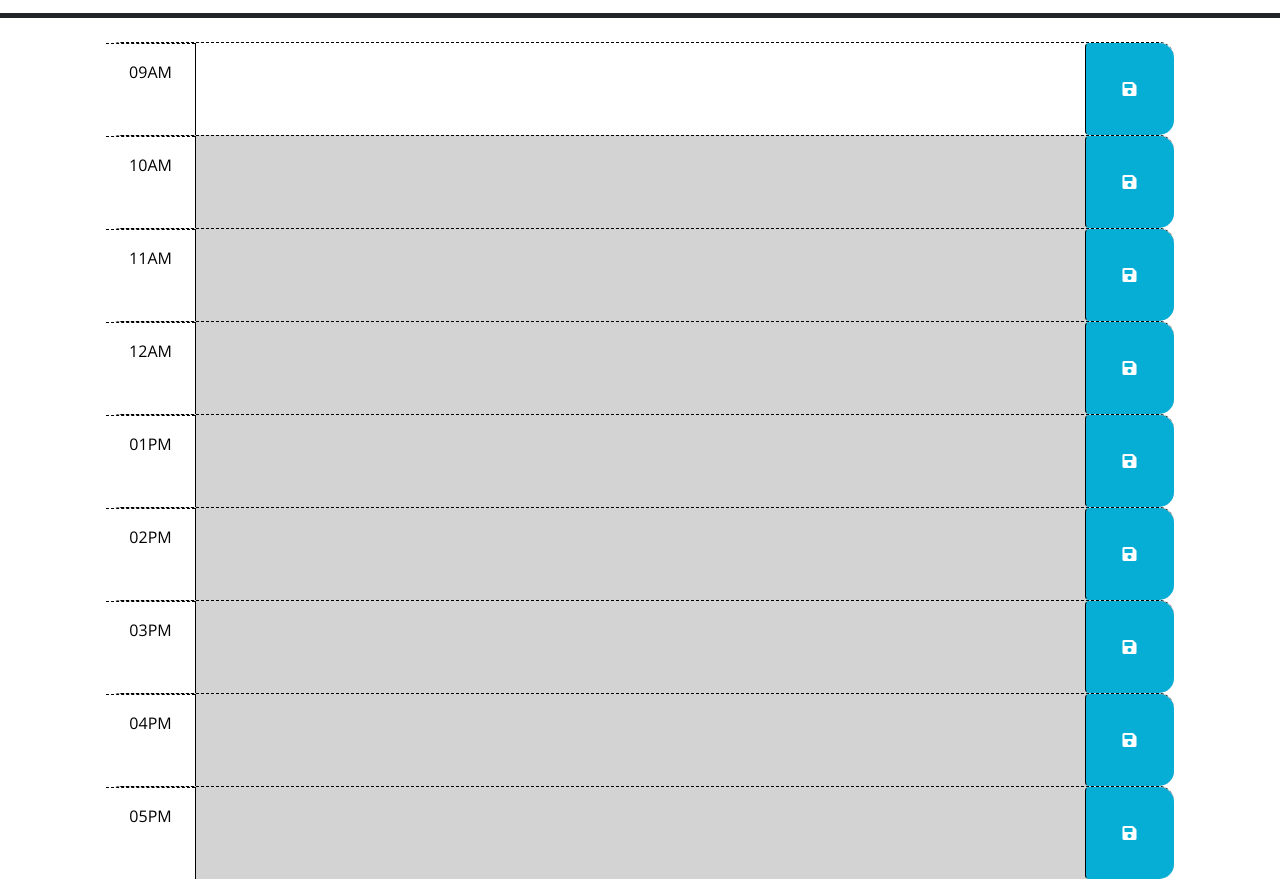
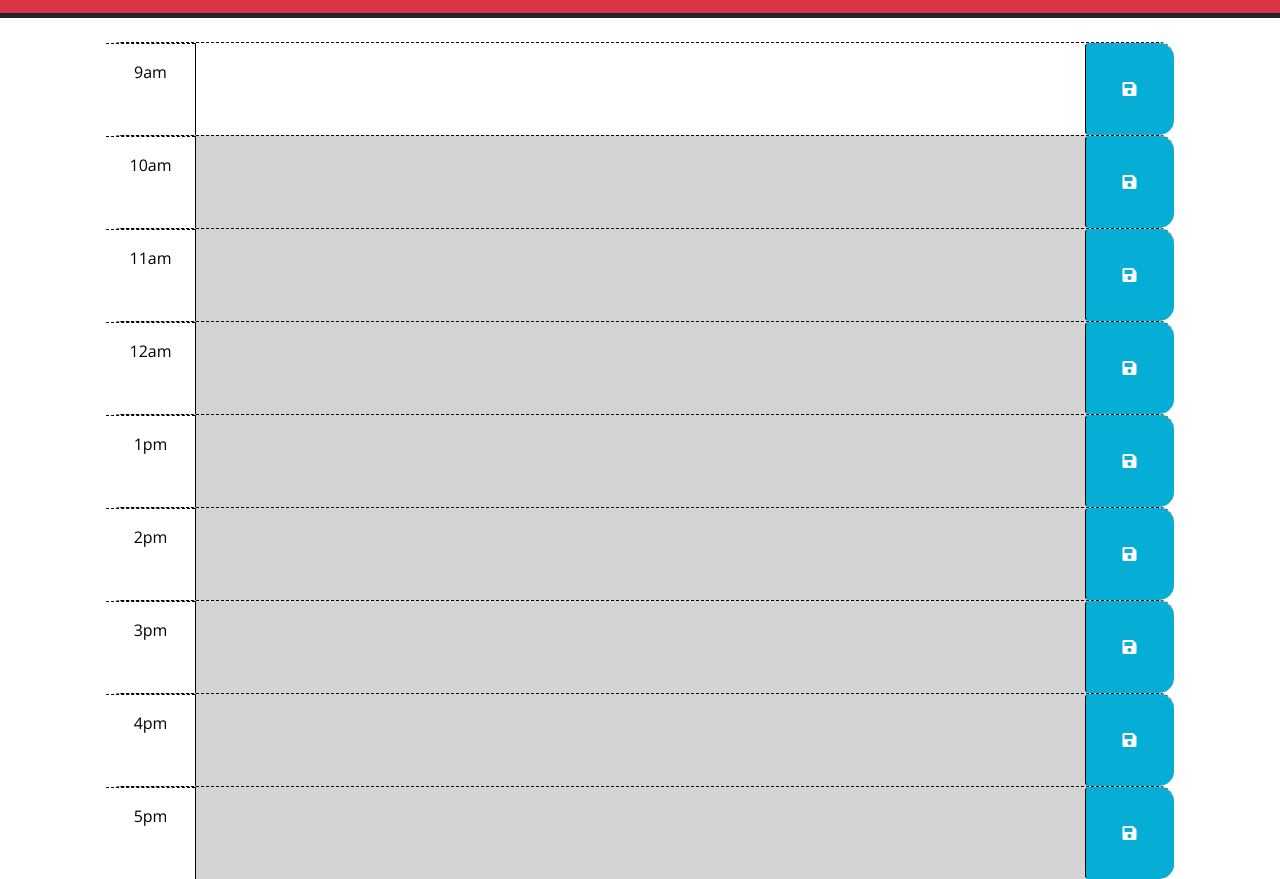
Before and after one commit to frankiebelize/Daily-Planner, a plain HTML site: page index.html in a window 1280 px wide. Shown: the part 260-1139 px from the top of the page. Drawn offline with nearby package versions, Linux system fonts and the light colour scheme.

Commit message:
minor updates

```diff
--- a/assets/script.js
+++ b/assets/script.js
@@ -11,25 +11,27 @@ $('#currentDay').text(today.format('MMM D, YYYY'));
 const timeBlock = $('.hour');
 const timeNow =(today.format('H'));
 
+console.log(today);
+console.log(timeBlock)
+console.log(timeNow)
 
 
 
 // $(function () {
 
-$(".saveBtn").on("click", function (event) {
-  const textEl = event.target.parentElement.previousElementSibling.children[1].value;
-  localStorage.setItem(event.target.attributes[1].value, textEl);
-});
 
-  function displayTime(){
-    var today = dayjs();
-    $('#currentDay').text(today.format('MMM D, YYYY'));
-    }
-    setInterval(displayTime,1000);
+
+  // function displayTime(){
+  //   var today = dayjs();
+  //   $('#currentDay').text(today.format('MMM D, YYYY'));
+  //   }
+  //   console.log(today);
+  //   setInterval(displayTime,1000);
 
     $.each(timeBlock, function (i, hour){
-      const hourId = parseInt($(this).attr("id"));
-      if (hourId === timeNow) {
+      var hourId = parseInt($(this).attr("id"));
+      console.log(hourId);
+      if (hourId == timeNow) {
         $(this).next().addClass("present");
 
       }
@@ -39,6 +41,11 @@ $(".saveBtn").on("click", function (event) {
       else if (hourId > timeNow) {
         $(this).next().addClass("future");
       }
+      });
+
+      $(".saveBtn").on("click", function (event) {
+        const textEl = event.target.parentElement.previousElementSibling.children[1].value;
+        localStorage.setItem(event.target.attributes[1].value, textEl);
       });
 
       $(document).ready(function() {
--- a/index.html
+++ b/index.html
@@ -23,44 +23,16 @@
   </head>
 
   <body>
-    <header class="p-5 mb-4 border-5 border-bottom border-dark text-center">
+    <header class="p-5 mb-4 border-5 border-bottom border-dark text-center bg-danger">
       <h1 class="display-3">Work Day Scheduler</h1>
       <p class="lead">A simple calendar app for scheduling your work day</p>
       <p id="currentDay" class="lead"></p>
     </header>
     <div class="container-lg px-5">
-      <!-- Use class for "past", "present", and "hour" to apply styles to the
-        time-block divs accordingly. The javascript will need to do this by
-        adding/removing these classes on each div by comparing the hour in the
-        id to the current hour. The html provided below is meant to be an example
-        demonstrating how the css provided can be leveraged to create the
-        desired layout and colors. The html below should be removed or updated
-        in the finished product. Remember to delete this comment once the
-        code is implemented.
-        -->
 
-      <!-- Example of a past time block. The "past" class adds a gray background color. -->
-      <!-- <div id="hour-9" class="row time-block past">
-        <div class="col-2 col-md-1 hour text-center py-3">9AM</div>
-        <textarea class="col-8 col-md-10 description" rows="3"> </textarea>
-        <button class="btn saveBtn col-2 col-md-1" aria-label="save">
-          <i class="fas fa-save" aria-hidden="true"></i>
-        </button>
-      </div> -->
 
-      <!-- Example of a a present time block. The "present" class adds a red background color. -->
-      <!-- <div id="hour-10" class="row time-block present">
-        <div class="col-2 col-md-1 hour text-center py-3">10AM</div>
-        <textarea class="col-8 col-md-10 description" rows="3"> </textarea>
-        <button class="btn saveBtn col-2 col-md-1" aria-label="save">
-          <i class="fas fa-save" aria-hidden="true"></i>
-        </button>
-      </div> -->
-
-      <!-- Example of a hour time block. The "hour" class adds a green background color. -->
-
-      <div id="09" class="row time-block hour">
-        <div class="col-2 col-md-1 hour text-center py-3">09AM</div>
+      <div id="9" class="row time-block hour">
+        <div class="col-2 col-md-1 hour text-center py-3">9am</div>
         <textarea class="col-8 col-md-10 description" rows="3"> </textarea>
         <button class="btn saveBtn col-2 col-md-1" aria-label="save">
           <i class="fas fa-save" aria-hidden="true"></i>
@@ -68,7 +40,7 @@
       </div>
 
       <div id="10" class="row time-block hour">
-        <div class="col-2 col-md-1 hour text-center py-3">10AM</div>
+        <div class="col-2 col-md-1 hour text-center py-3">10am</div>
         <textarea class="col-8 col-md-10 description" rows="3"> </textarea>
         <button class="btn saveBtn col-2 col-md-1" aria-label="save">
           <i class="fas fa-save" aria-hidden="true"></i>
@@ -77,7 +49,7 @@
 
 
       <div id="11" class="row time-block hour">
-        <div class="col-2 col-md-1 hour text-center py-3">11AM</div>
+        <div class="col-2 col-md-1 hour text-center py-3">11am</div>
         <textarea class="col-8 col-md-10 description" rows="3"> </textarea>
         <button class="btn saveBtn col-2 col-md-1" aria-label="save">
           <i class="fas fa-save" aria-hidden="true"></i>
@@ -85,7 +57,7 @@
       </div>
 
       <div id="12" class="row time-block hour">
-        <div class="col-2 col-md-1 hour text-center py-3">12AM</div>
+        <div class="col-2 col-md-1 hour text-center py-3">12am</div>
         <textarea class="col-8 col-md-10 description" rows="3"> </textarea>
         <button class="btn saveBtn col-2 col-md-1" aria-label="save">
           <i class="fas fa-save" aria-hidden="true"></i>
@@ -93,7 +65,7 @@
       </div>
 
       <div id="13" class="row time-block hour">
-        <div class="col-2 col-md-1 hour text-center py-3">01PM</div>
+        <div class="col-2 col-md-1 hour text-center py-3">1pm</div>
         <textarea class="col-8 col-md-10 description" rows="3"> </textarea>
         <button class="btn saveBtn col-2 col-md-1" aria-label="save">
           <i class="fas fa-save" aria-hidden="true"></i>
@@ -101,7 +73,7 @@
       </div>
 
       <div id="14" class="row time-block hour">
-        <div class="col-2 col-md-1 hour text-center py-3">02PM</div>
+        <div class="col-2 col-md-1 hour text-center py-3">2pm</div>
         <textarea class="col-8 col-md-10 description" rows="3"> </textarea>
         <button class="btn saveBtn col-2 col-md-1" aria-label="save">
           <i class="fas fa-save" aria-hidden="true"></i>
@@ -109,7 +81,7 @@
       </div>
 
       <div id="15" class="row time-block hour">
-        <div class="col-2 col-md-1 hour text-center py-3">03PM</div>
+        <div class="col-2 col-md-1 hour text-center py-3">3pm</div>
         <textarea class="col-8 col-md-10 description" rows="3"> </textarea>
         <button class="btn saveBtn col-2 col-md-1" aria-label="save">
           <i class="fas fa-save" aria-hidden="true"></i>
@@ -117,7 +89,7 @@
       </div>
 
       <div id="16" class="row time-block hour">
-        <div class="col-2 col-md-1 hour text-center py-3">04PM</div>
+        <div class="col-2 col-md-1 hour text-center py-3">4pm</div>
         <textarea class="col-8 col-md-10 description" rows="3"> </textarea>
         <button class="btn saveBtn col-2 col-md-1" aria-label="save">
           <i class="fas fa-save" aria-hidden="true"></i>
@@ -126,7 +98,7 @@
 
 
     <div id="17" class="row time-block hour">
-      <div class="col-2 col-md-1 hour text-center py-3">05PM</div>
+      <div class="col-2 col-md-1 hour text-center py-3">5pm</div>
       <textarea class="col-8 col-md-10 description" rows="3"> </textarea>
       <button class="btn saveBtn col-2 col-md-1" aria-label="save">
         <i class="fas fa-save" aria-hidden="true"></i>
```
